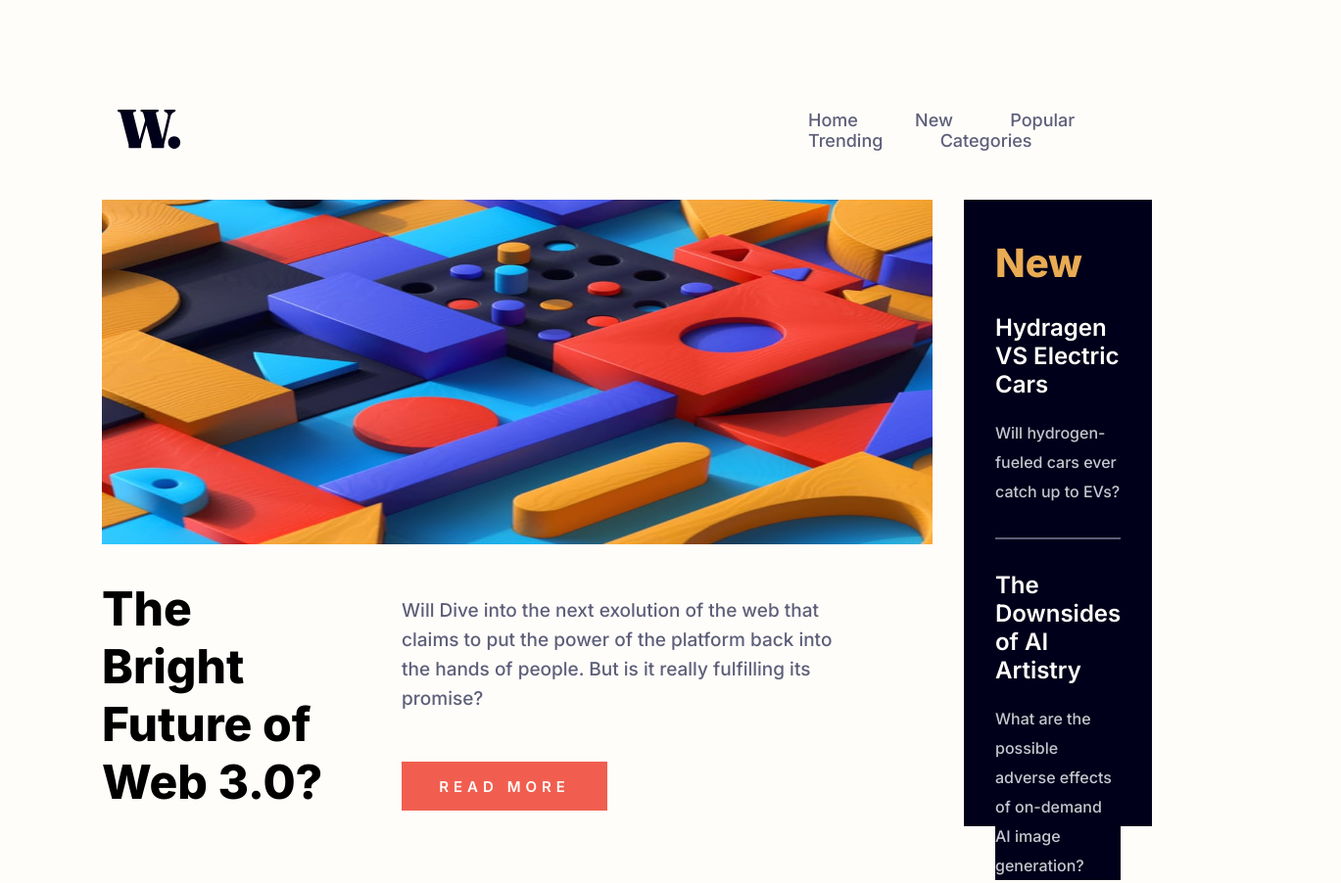
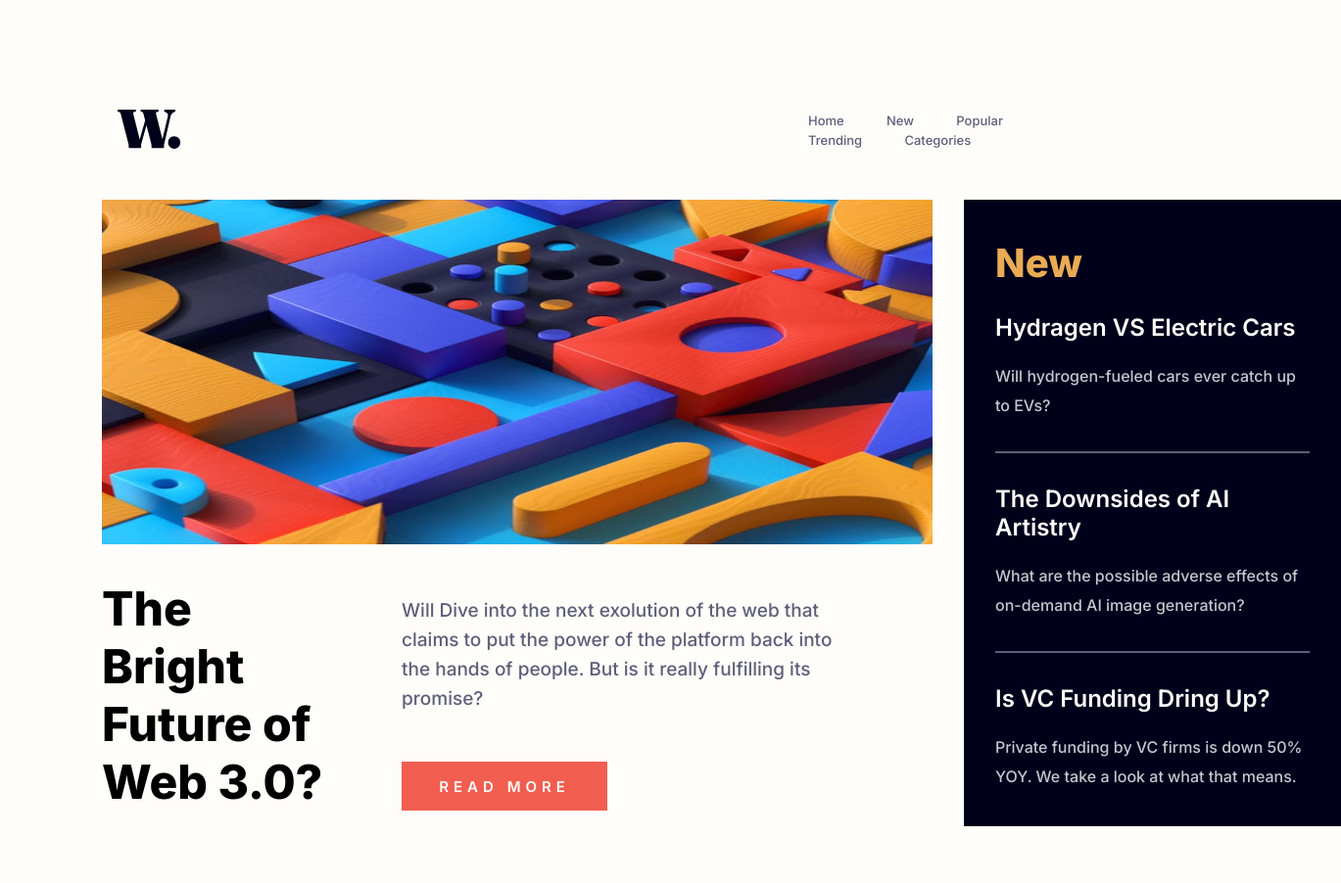
Before and after one commit to patriceandrea/FrontendMentor-news-homepage, a plain HTML site: page index.html in a window 1280 px wide. Shown: the top 902 px of the page at 98% size, 1369 px wide, since content can reach past the window. Drawn offline with Linux system fonts and the light colour scheme.

Commit message:
adds fix css styling

```diff
--- a/style.css
+++ b/style.css
@@ -29,8 +29,7 @@ p {
   padding-right: 3em;
   font-weight: 400;
   color: hsl(236, 13%, 42%);
-  font-size: 18px;
-
+  font-size: 13px;
 }
 
 
@@ -79,10 +78,6 @@ color: hsl(5, 85%, 63%)
   font-size: 2.5em;
 }
 
-.side-article p {
-  color: hsl(233, 8%, 79%);
-  background-color: hsl(240, 100%, 5%);
-}
 
 .side-article h2 {
   color: hsl(36, 100%, 99%);
@@ -90,8 +85,11 @@ color: hsl(5, 85%, 63%)
 }
 
 .side-article p {
+  color: hsl(233, 8%, 79%);
+  background-color: hsl(240, 100%, 5%);
   font-weight: 400;
   line-height: 30px;
+  width: 321px;
 }
 
 .side-article h2 {
@@ -196,13 +194,6 @@ color: hsl(5, 85%, 63%)
   }
 
 
-
-  .showMenu {
-    transform: translateY(0);
-}
-
-
-
 .main-article{
   margin-left: 2em;
   margin-top: 9em;
@@ -217,7 +208,6 @@ color: hsl(5, 85%, 63%)
   .main-article::before {
     content: url('./assets/images/image-web-3-mobile.jpg');
     display: block;
-    /* max-width: 100%; */
     width: 10em;
   }
 
```
Also changed, not shown: 1 other file.
